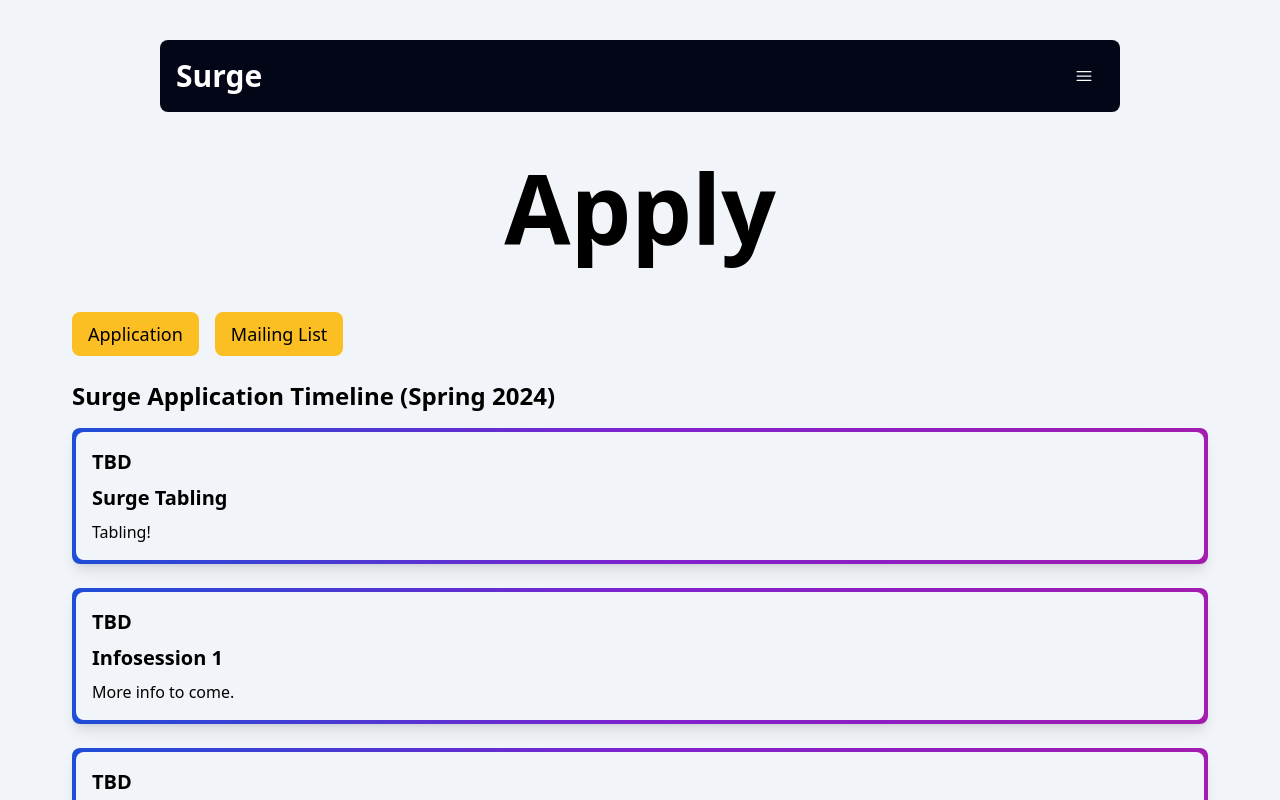
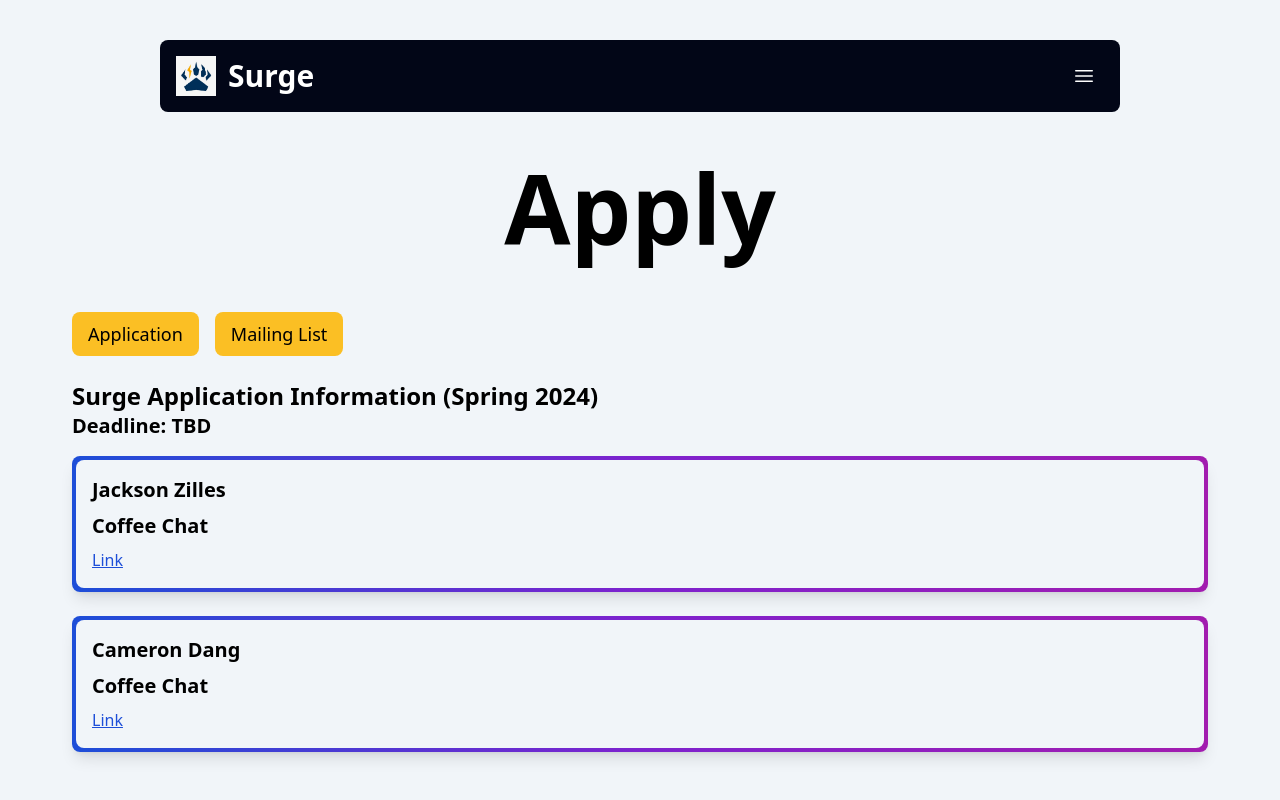
Before and after one commit to Surge-EMB/Surge-Website, a React (Create React App) app: page /apply in a window 1280 px wide. Shown: the top 800 px of the page. Built offline with nearby package versions, Linux system fonts and the light colour scheme.

Commit message:
added surge logo, fixed text centering homepage, edited apply page for coffee chats

```diff
--- a/public/index.html
+++ b/public/index.html
@@ -2,14 +2,14 @@
 <html lang="en">
   <head>
     <meta charset="utf-8" />
-    <link rel="icon" href="%PUBLIC_URL%/favicon.ico" />
+    <link rel="icon" href="%PUBLIC_URL%/surgelogo.jpg" />
     <meta name="viewport" content="width=device-width, initial-scale=1" />
     <meta name="theme-color" content="#000000" />
     <meta
       name="Surge EMB"
       content="Surge - Electric Motorcycle's at Berkeley official website. Developed by Cameron Dang."
     />
-    <link rel="apple-touch-icon" href="%PUBLIC_URL%/logo192.png" />
+    <link rel="apple-touch-icon" href="%PUBLIC_URL%/surgelogo.jpg" />
     <!--
       manifest.json provides metadata used when your web app is installed on a
       user's mobile device or desktop. See https://developers.google.com/web/fundamentals/web-app-manifest/
--- a/src/components/Apply.jsx
+++ b/src/components/Apply.jsx
@@ -4,19 +4,16 @@ import Footer from './Footer.jsx';
 // Sample data for program cards
 const programData = [
     {
-        title: 'Surge Tabling',
-        date: 'TBD',
-        description: 'Tabling!',
+        title: 'Coffee Chat',
+        date: 'Jackson Zilles',
+        description: '',
+        link: 'https://calendly.com/jmzilles',
     },
     {
-        title: 'Infosession 1',
-        date: 'TBD',
-        description: 'More info to come.',
-    },
-    {
-        title: 'Infosession 2',
-        date: 'TBD',
-        description: 'More info to come.',
+        title: 'Coffee Chat',
+        date: 'Cameron Dang',
+        description: '',
+        link: 'https://calendly.com/cameronvdang',
     },
 ];
 
@@ -41,7 +38,8 @@ const Apply = () => {
             <a href="/#mailing" className="text-black bg-amber-400 hover:bg-amber-600 font-medium rounded-lg text-lg px-4 py-2 text-center">Mailing List</a>
         </div>
         {/* Timeline */}
-        <h3 className="text-2xl font-semibold px-4 md:px-8">Surge Application Timeline (Spring 2024)</h3>
+        <h3 className="text-2xl font-semibold px-4 md:px-8">Surge Application Information (Spring 2024)</h3>
+        <h4 className="text-xl font-semibold px-4 md:px-8">Deadline: TBD</h4>
         <div className="flex flex-col my-4 px-4 md:px-8">
           <div className="grid grid-cols-1 gap-6">
             {programData.map((program, index) => (
@@ -51,7 +49,8 @@ const Apply = () => {
                         <h2 className="text-xl font-semibold mb-2">
                         {program.title}
                         </h2>
-                        <p className="text-light">{program.description}</p>
+                        <p className="font-light">{program.description}</p>
+                        <a className="text-md text-blue-700 underline hover:text-blue-900" href={program.link} target="_blank" rel="noopener noreferrer">Link</a>
                     </div>
                 </div>
             ))}
--- a/src/components/Home.jsx
+++ b/src/components/Home.jsx
@@ -117,10 +117,10 @@ const Home = () => {
                     </RevealOnScroll>
                     <div className="md:px-10">
                         <RevealOnScroll>
-                            <h1 className="md:text-center font-bold text-6xl py-2">Energy is the future.</h1>
+                            <h1 className="text-center font-bold text-6xl py-2">Energy is the future.</h1>
                         </RevealOnScroll>
                         <RevealOnScroll>
-                            <p className="text-left md:text-center text-2xl font-light mt-4">
+                            <p className="text-center text-2xl font-light mt-4">
                                 Empowering innovation, one race at a time. Engineering the future of electric motorcycles.
                             </p>
                         </RevealOnScroll>
--- a/src/components/NavbarA.jsx
+++ b/src/components/NavbarA.jsx
@@ -17,14 +17,16 @@ const Navbar = () => {
             ${nav ? 'h-screen md:pt-10' : 'h-20 md:top-10 md:left-1/2 md:h-fit md:transform md:-translate-x-1/2 md:w-3/4 md:rounded-lg'}`}>
             <div className="max-w-screen-xl flex flex-wrap justify-between mx-auto p-4">
                 <a href="/" className="flex items-center">
+                    <img className="h-10 w-10 mr-3" src={require("../assets/media/surgelogo.jpg")} alt="Surge Logo"/>
                     <span className="self-center text-3xl text-white font-semibold whitespace-nowrap">Surge</span>
                 </a>
+
                 <div className="flex md:order-2">
                     <button
                         type="button"
                         className="inline-flex items-center p-2 w-10 h-10 justify-center text-sm text-white rounded-lg hover:bg-slate-100 focus:ring-2 focus:ring-slate-300 transition-all duration-400 ease-in-out"
                         onClick={handleClick}
-                    >{!nav ? <Bars3Icon className="h-5 w-5" /> : <XMarkIcon className="h-5 w-5"></XMarkIcon>}
+                    >{!nav ? <Bars3Icon className="h-7 w-7" /> : <XMarkIcon className="h-5 w-5"></XMarkIcon>}
                     </button>
                 </div>
             </div>
```
Also changed, not shown: public/manifest.json, public/surgelogo.jpg (added), src/assets/media/surgelogo.jpg (added).
